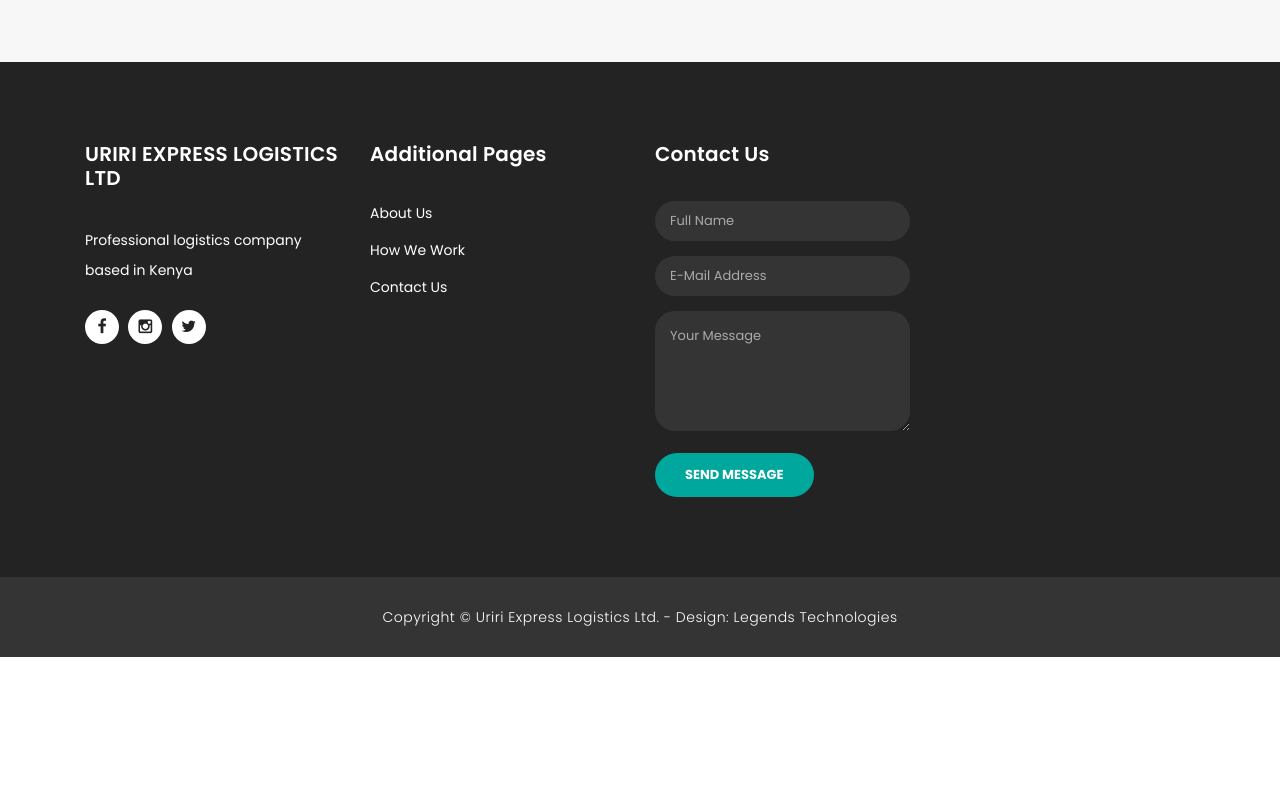
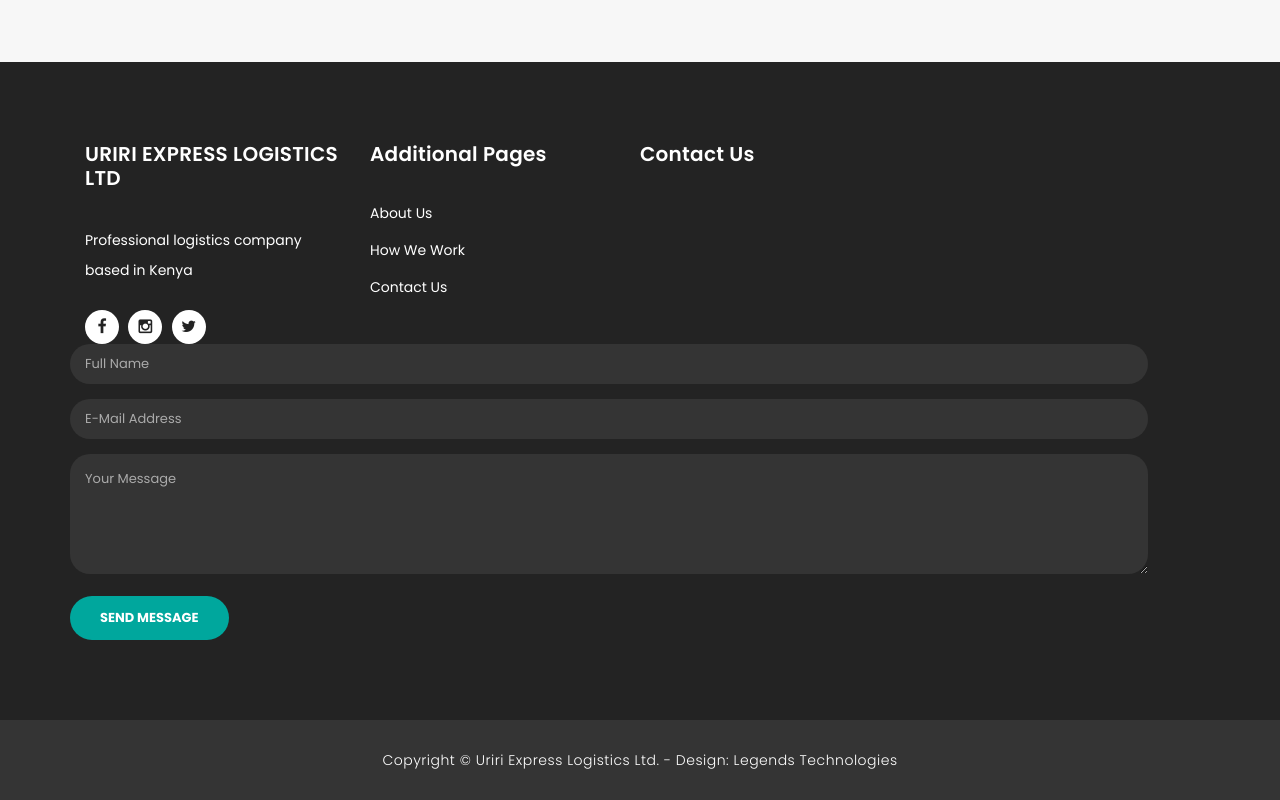
Before and after one commit to Cossy-legends/Uririexpresslogisticsltd, a plain HTML site: page about.html in a window 1280 px wide. Shown: the part 3711-4511 px from the top of the page. Before the commit the page ends 4368 px from the top, so only its background shows below. Drawn offline with Linux system fonts and the light colour scheme.

Commit message:
Update about.html

```diff
--- a/about.html
+++ b/about.html
@@ -286,44 +286,43 @@ https://templatemo.com/tm-545-finance-business
               <li><a href="contact.html">Contact Us</a></li>
             </ul>
           </div>
-          <div class="col-md-3 footer-item last-item">
-            <h4>Contact Us</h4>
+
+          <h4>Contact Us</h4>
 <div class="contact-form">
   <form id="contact-footer" action="https://formsubmit.co/info@uririexpresslogistics.com" method="POST">
 
-    <!-- Redirect after success -->
+    <!-- ALWAYS USE FULL URL (FIXES 404 ON OTHER PAGES) -->
     <input type="hidden" name="_next" value="https://www.uririexpresslogisticsltd.com/thank-you.html">
-
-    <!-- Disable CAPTCHA -->
     <input type="hidden" name="_captcha" value="false">
 
     <div class="row">
       <div class="col-lg-12 col-md-12 col-sm-12">
         <fieldset>
-          <input name="name" type="text" class="form-control" id="footer-name" placeholder="Full Name" required>
+          <input name="name" type="text" class="form-control" placeholder="Full Name" required>
         </fieldset>
       </div>
 
       <div class="col-lg-12 col-md-12 col-sm-12">
         <fieldset>
-          <input name="email" type="email" class="form-control" id="footer-email" placeholder="E-Mail Address" required>
+          <input name="email" type="email" class="form-control" placeholder="E-Mail Address" required>
         </fieldset>
       </div>
 
       <div class="col-lg-12">
         <fieldset>
-          <textarea name="message" rows="6" class="form-control" id="footer-message" placeholder="Your Message" required></textarea>
+          <textarea name="message" rows="6" class="form-control" placeholder="Your Message" required></textarea>
         </fieldset>
       </div>
 
       <div class="col-lg-12">
         <fieldset>
-          <button type="submit" id="footer-form-submit" class="filled-button">Send Message</button>
+          <button type="submit" class="filled-button">Send Message</button>
         </fieldset>
       </div>
     </div>
   </form>
 </div>
+
 
 
 
```
